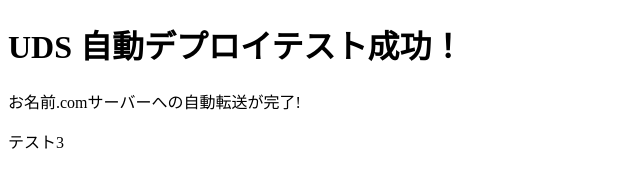
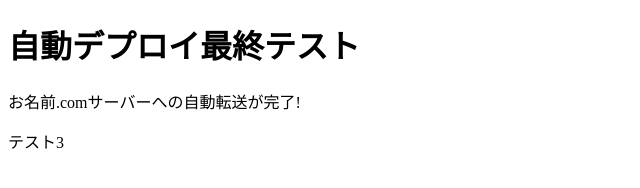
Before and after one commit to ubuyama-digital-service-com/uds-system-20260213-deploy-workflow, a plain HTML site: page index.html in a window 1280 px wide. Shown: the whole page, without its empty margins (0-640 px from the left). Drawn offline with Linux system fonts and the light colour scheme.

Commit message:
Test: Retrying deployment after secret update
ONAMAE_FTP_SERVER の値を ftp112... に修正しての再テスト

設定変更が反映され、EAI_AGAIN エラーが解消されるかを確認

成功した場合、お名前.comサーバーに index.html が反映されるはず`

```diff
--- a/index.html
+++ b/index.html
@@ -2,7 +2,7 @@
 <html lang="ja">
 
 <body>
-    <h1>UDS 自動デプロイテスト成功！</h1>
+    <h1>自動デプロイ最終テスト</h1>
     <p>お名前.comサーバーへの自動転送が完了!</p>
     <p>テスト3</p>
 </body>
```
